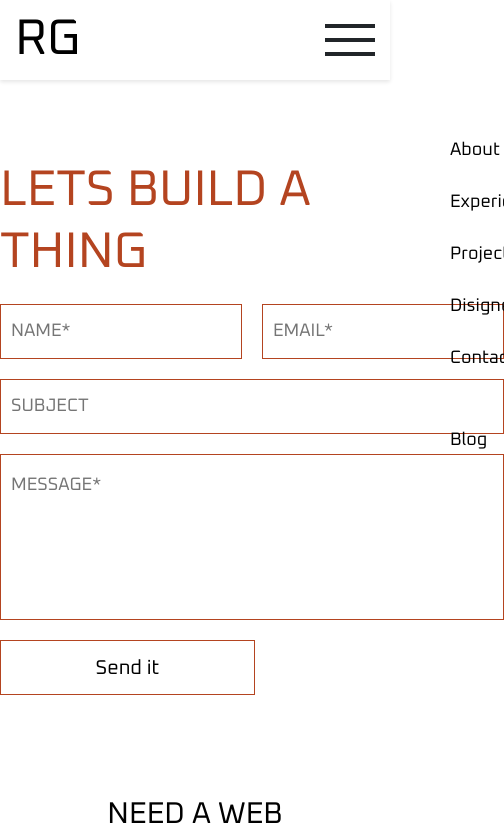
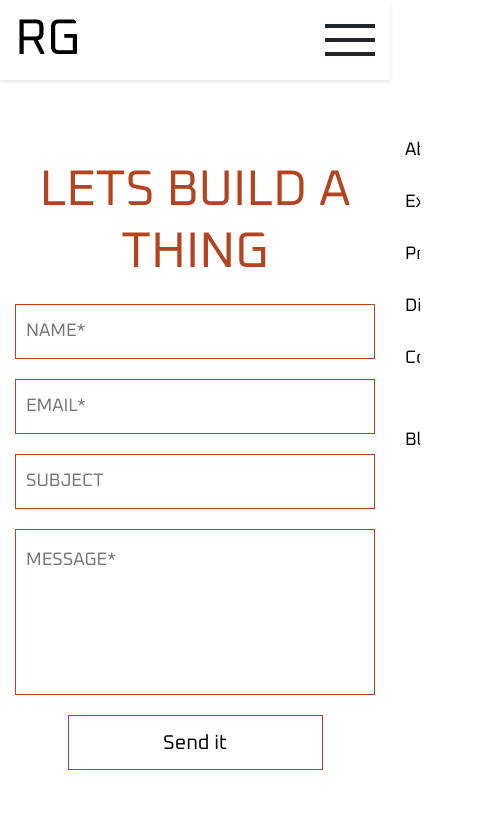
Before and after one commit to gazievri/personal, a React (Vite) app: page /contact in a window 390 px wide. Shown: the top 838 px of the page, 504 px wide, since content can reach past the window. Built offline with nearby package versions, Linux system fonts and the light colour scheme.

Commit message:
Mobile adaptive

```diff
--- a/src/components/BlogPage/BlogPage.sass
+++ b/src/components/BlogPage/BlogPage.sass
@@ -34,5 +34,25 @@
     border-image: linear-gradient(to right, #B44420, #202020) 1
     display: flex
     justify-content: space-between
-    flex-wrap: wrap
-    gap: 50px
+    flex-wrap: nowrap
+
+@media screen and (max-width: 1240px)
+    .blog-page__content
+        padding-left: 60px
+        padding-right: 60px
+
+@media screen and (max-width: 1100px)
+    .blog-page__posts
+        gap: 30px
+
+@media screen and (max-width: 800px)
+    .blog-page__content
+        padding-left: 15px
+        padding-right: 15px
+
+@media screen and (max-width: 700px)
+    .blog-page__posts
+        flex-direction: column
+
+    .blog-page__title
+        text-align: center
--- a/src/components/BurgerMenu/BurgerMenu.jsx
+++ b/src/components/BurgerMenu/BurgerMenu.jsx
@@ -1,11 +1,11 @@
 import './BurgerMenu.sass'
 import { Navmenu } from '../Navmenu/Navmenu'
 
-export const BurgerMenu = ({isBurgerOpen}) => {
+export const BurgerMenu = ({isBurgerOpen, setIsBurgerOpen}) => {
 
     return (
         <div className={`burger-menu ${isBurgerOpen ? 'burger-menu_status_opened' : ''}`}>
-            <Navmenu inBurger='true' />
+            <Navmenu inBurger='true' setIsBurgerOpen={setIsBurgerOpen} />
         </div>
     )
 }
--- a/src/components/ContactMe/ContactMe.sass
+++ b/src/components/ContactMe/ContactMe.sass
@@ -90,3 +90,28 @@
 
 .contact-me__btn:hover
     color: white
+
+@media screen and (max-width: 1240px)
+    .contact-me__content
+        padding-left: 60px
+        padding-right: 60px
+
+@media screen and (max-width: 800px)
+    .contact-me__content
+        padding-left: 15px
+        padding-right: 15px
+
+@media screen and (max-width: 560px)
+    .contact-me__title
+        align-self: center
+        text-align: center
+
+    .contact-me__grid
+        grid-template-columns: 100%
+        grid-template-rows: auto auto auto auto
+        grid-template-areas: "name" "email" "subject" "message"
+        grid-auto-rows: 0
+        max-height: none
+
+    .contact-me__btn
+        align-self: center
--- a/src/components/NavMenu/NavMenu.jsx
+++ b/src/components/NavMenu/NavMenu.jsx
@@ -2,27 +2,31 @@ import './Navmenu.sass';
 import { HashLink } from 'react-router-hash-link';
 import { NavLink } from 'react-router-dom';
 
-export const Navmenu = ({inBurger = false}) => {
+export const Navmenu = ({inBurger = false, setIsBurgerOpen = Function.prototype}) => {
+  const handleClick = () => {
+    setIsBurgerOpen(false)
+  }
+
   return (
     <nav className={`navmenu ${inBurger ? 'navmenu_status_in-burger' : ''}`}>
       <ul className={`navmenu__list ${inBurger ? 'navmenu__list_status_in-burger' : ''}`}>
-        <li className={`navmenu__item ${inBurger ? 'navmenu__item_status_in-burger' : ''}`}>
+        <li className={`navmenu__item ${inBurger ? 'navmenu__item_status_in-burger' : ''}`} onClick={handleClick}>
           <HashLink to="/#about">About</HashLink>
         </li>
-        <li className={`navmenu__item ${inBurger ? 'navmenu__item_status_in-burger' : ''}`}>
+        <li className={`navmenu__item ${inBurger ? 'navmenu__item_status_in-burger' : ''}`} onClick={handleClick}>
           <HashLink to="/#experience">Experience</HashLink>
         </li>
-        <li className={`navmenu__item ${inBurger ? 'navmenu__item_status_in-burger' : ''}`}>
+        <li className={`navmenu__item ${inBurger ? 'navmenu__item_status_in-burger' : ''}`} onClick={handleClick}>
           <HashLink to="/#projects">Projects</HashLink>
         </li>
-        <li className={`navmenu__item ${inBurger ? 'navmenu__item_status_in-burger' : ''}`}>
+        <li className={`navmenu__item ${inBurger ? 'navmenu__item_status_in-burger' : ''}`} onClick={handleClick}>
           <a href="https://www.behance.net/ariannanas" target='_blank'>Disigner</a>
         </li>
-        <li className={`navmenu__item ${inBurger ? 'navmenu__item_status_in-burger' : ''}`}>
+        <li className={`navmenu__item ${inBurger ? 'navmenu__item_status_in-burger' : ''}`} onClick={handleClick}>
           <NavLink to='contact'>Contact</NavLink>
         </li>
       </ul>
-      <NavLink to='blog' className={`navmenu__blog ${inBurger ? 'navmenu__blog_status_in-burger' : ''}`}>Blog</NavLink>
+      <NavLink to='blog' className={`navmenu__blog ${inBurger ? 'navmenu__blog_status_in-burger' : ''}`} onClick={handleClick}>Blog</NavLink>
     </nav>
   );
 };
--- a/src/components/NavMenu/NavMenu.sass
+++ b/src/components/NavMenu/NavMenu.sass
@@ -82,3 +82,7 @@
 
 .navmenu__blog:hover
     color: white
+
+@media screen and (max-width: 800px)
+    .navmenu_status_in-burger
+        padding: 60px 15px
--- a/src/components/ToTop/ToTop.module.sass
+++ b/src/components/ToTop/ToTop.module.sass
@@ -29,6 +29,5 @@
 
 @media screen and (max-width: 800px)
   .btn
-    left: 50%
-    bottom: 30px
-    margin-left: -25px
+    right: 15px
+    bottom: 50px
--- a/src/layout/Footer/Footer.sass
+++ b/src/layout/Footer/Footer.sass
@@ -113,6 +113,9 @@
     .footer__text
         max-width: 100%
         text-align: center
+        display: flex
+        flex-direction: column
 
     .footer__links
         padding: 0 15px
+        align-items: center
--- a/src/layout/Header/Header.jsx
+++ b/src/layout/Header/Header.jsx
@@ -25,15 +25,15 @@ export const Header = () => {
             <Navmenu />
           ) : (
             <button className="header__burger" onClick={handleBurgerClick}>
-              <div className="header__burger-line"></div>
-              <div className="header__burger-line"></div>
-              <div className="header__burger-line"></div>
+              <div className={`header__burger-line ${isBurgerOpen ? 'header__burger-line-first_status_opened' : ''}`}></div>
+              <div className={`header__burger-line ${isBurgerOpen ? 'header__burger-line-second_status_opened' : ''}`}></div>
+              <div className={`header__burger-line ${isBurgerOpen ? 'header__burger-line-third_status_opened' : ''}`}></div>
             </button>
           )}
         </div>
       </header>
       {
-        isTablet ? <BurgerMenu isBurgerOpen={isBurgerOpen} /> : ''
+        isTablet ? <BurgerMenu isBurgerOpen={isBurgerOpen} setIsBurgerOpen={setIsBurgerOpen} /> : ''
       }
     </>
   );
--- a/src/layout/Header/Header.sass
+++ b/src/layout/Header/Header.sass
@@ -38,6 +38,19 @@
     width: 100%
     background: rgb(33, 37, 41)
 
+.header__burger-line-first_status_opened
+    background: linear-gradient(90deg, #B44420, #202020)
+    transform: rotate(-45deg)
+    position: absolute
+
+.header__burger-line-second_status_opened
+    display: none
+
+.header__burger-line-third_status_opened
+    background: linear-gradient(90deg, #B44420, #202020)
+    transform: rotate(45deg)
+    position: absolute
+
 @media screen and (max-width: 1240px)
     .header__content
         padding: 0 60px
```
Also changed, not shown: src/components/BurgerMenu/BurgerMenu.sass (line endings or trailing spaces).
